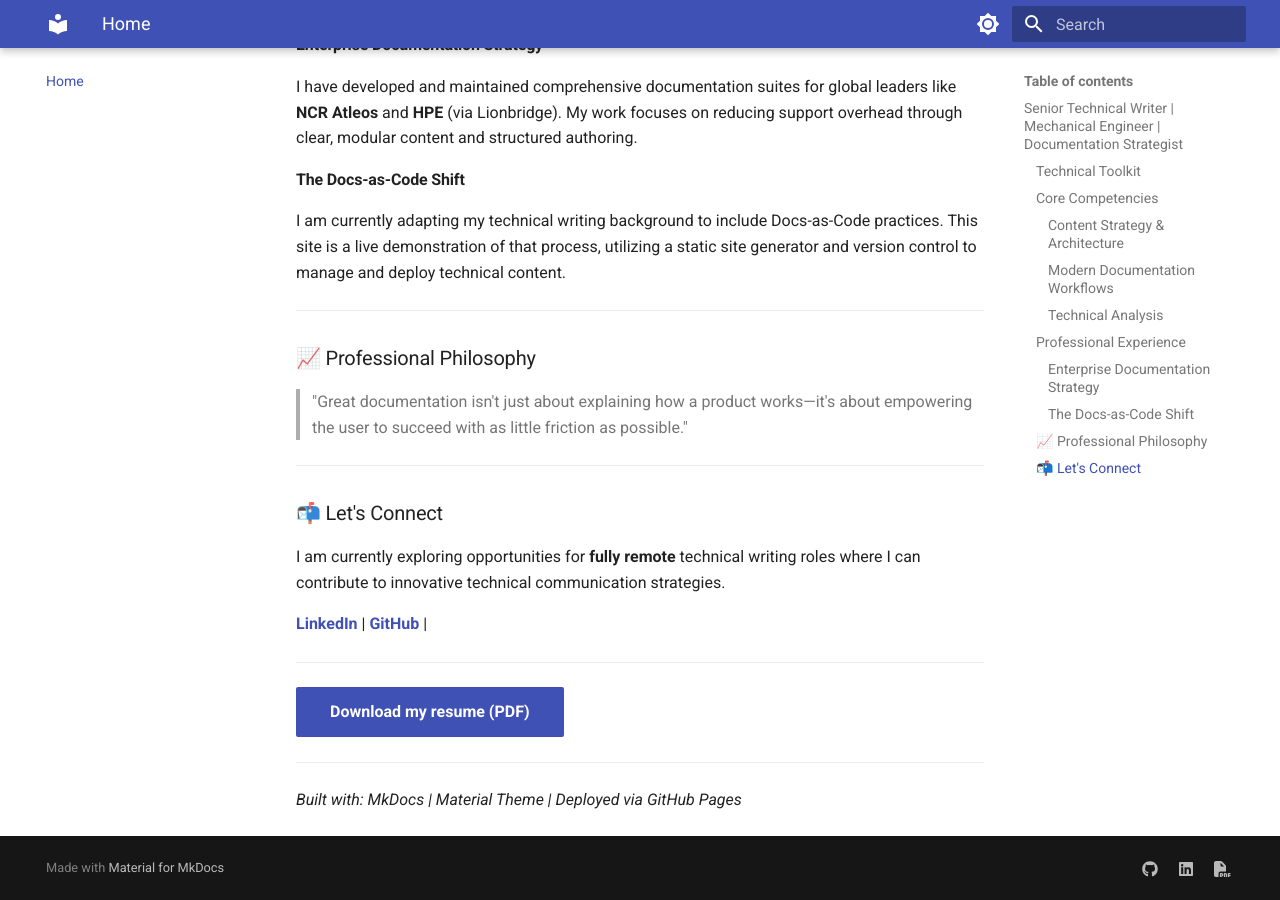
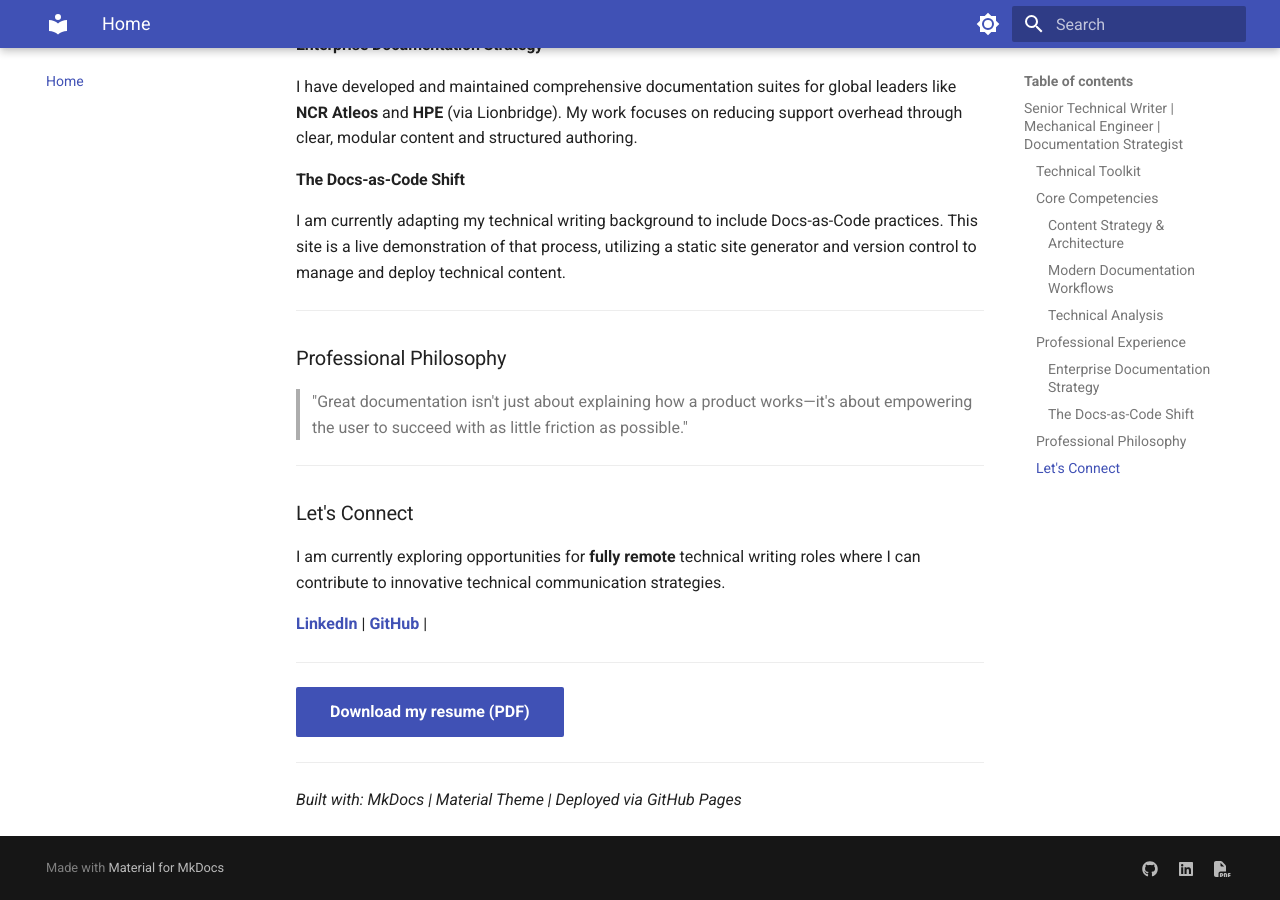
Before and after one commit to ravi-e/portfolio, an MkDocs documentation site: the page built from docs/index.md, in a window 1280 px wide and 900 px high, scrolled down 1382 px. Built offline with MkDocs 1.6.1 and Material for MkDocs 9.7.7, drawn with Linux system fonts in a browser that asks for light colours.

Commit message:
Updated content

```diff
--- a/docs/index.md
+++ b/docs/index.md
@@ -43,13 +43,13 @@
 
 ---
 
-### 📈 Professional Philosophy
+### Professional Philosophy
 
 > "Great documentation isn't just about explaining how a product works—it's about empowering the user to succeed with as little friction as possible."
 
 ---
 
-### 📬 Let's Connect
+### Let's Connect
 
 I am currently exploring opportunities for **fully remote** technical writing roles where I can contribute to innovative technical communication strategies.
 
```
Also changed, not shown: docs/about/index.md (+8 -8 lines).
